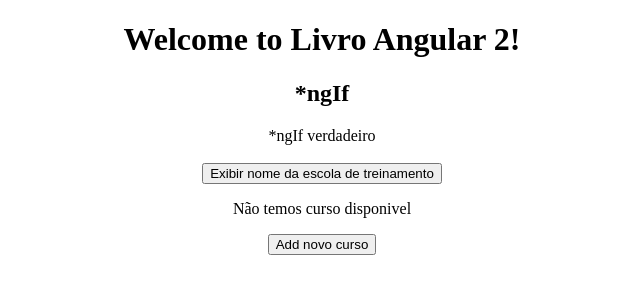
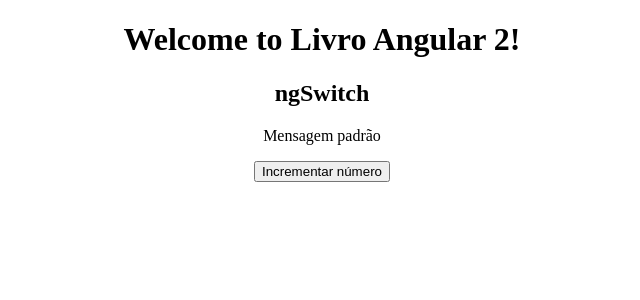
Before and after one commit to wowluisjnr/estudandoAngular2, an Angular app: page / in a window 1280 px wide. Shown: the top 300 px of the page, without its empty margins (318-958 px from the left). Built offline with nearby package versions, Linux system fonts and the light colour scheme.

Commit message:
Como utilizar o ngSwitch

```diff
--- a/src/app/app.component.html
+++ b/src/app/app.component.html
@@ -13,7 +13,8 @@
 <app-interpolation-binding></app-interpolation-binding>
 
 <app-property-binding></app-property-binding>
-<app-two-way-binding></app-two-way-binding>-->
-<app-ng-if></app-ng-if>
+<app-two-way-binding></app-two-way-binding>
+<app-ng-if></app-ng-if>-->
+<app-ng-switch-case></app-ng-switch-case>
 
 </div>
--- a/src/app/app.module.ts
+++ b/src/app/app.module.ts
@@ -7,6 +7,7 @@ import { InterpolationBindingComponent } from './interpolation-binding/interpola
 import { PropertyBindingComponent } from './property-binding/property-binding.component';
 import { TwoWayBindingComponent } from './two-way-binding/two-way-binding.component';
 import { NgIfComponent } from './ng-if/ng-if.component';
+import { NgSwitchCaseComponent } from './ng-switch-case/ng-switch-case.component';
 
 @NgModule({
   declarations: [
@@ -15,7 +16,8 @@ import { NgIfComponent } from './ng-if/ng-if.component';
     InterpolationBindingComponent,
     PropertyBindingComponent,
     TwoWayBindingComponent,
-    NgIfComponent
+    NgIfComponent,
+    NgSwitchCaseComponent
   ],
   imports: [
     BrowserModule
--- /dev/null
+++ b/src/app/ng-switch-case/ng-switch-case.component.html
@@ -0,0 +1,10 @@
+<h2>ngSwitch</h2>
+<div [ngSwitch]="numero">
+  <p *ngSwitchCase="1">a variável está com o valor {{numero}}</p>
+  <p *ngSwitchCase="2">a variável está com o valor {{numero}}</p>
+  <p *ngSwitchCase="3">a variável está com o valor {{numero}}</p>
+  <p *ngSwitchCase="4">a variável está com o valor {{numero}}</p>
+  <p *ngSwitchCase="5">a variável está com o valor {{numero}}</p>
+  <p *ngSwitchDefault>Mensagem padrão</p>
+</div>
+<button (click)="incrementarNumero()">Incrementar número</button>
--- /dev/null
+++ b/src/app/ng-switch-case/ng-switch-case.component.ts
@@ -0,0 +1,21 @@
+import { Component, OnInit } from '@angular/core';
+
+@Component({
+  selector: 'app-ng-switch-case',
+  templateUrl: './ng-switch-case.component.html',
+  styleUrls: ['./ng-switch-case.component.css']
+})
+export class NgSwitchCaseComponent implements OnInit {
+
+  numero: number = 0;
+
+  constructor() { }
+
+  ngOnInit() {
+  }
+
+  incrementarNumero(){
+    this.numero ++;
+  }
+
+}
```
Also changed, not shown: src/app/ng-switch-case/ng-switch-case.component.css (added), 1 other file (tests, documents, lock files or other folders).
